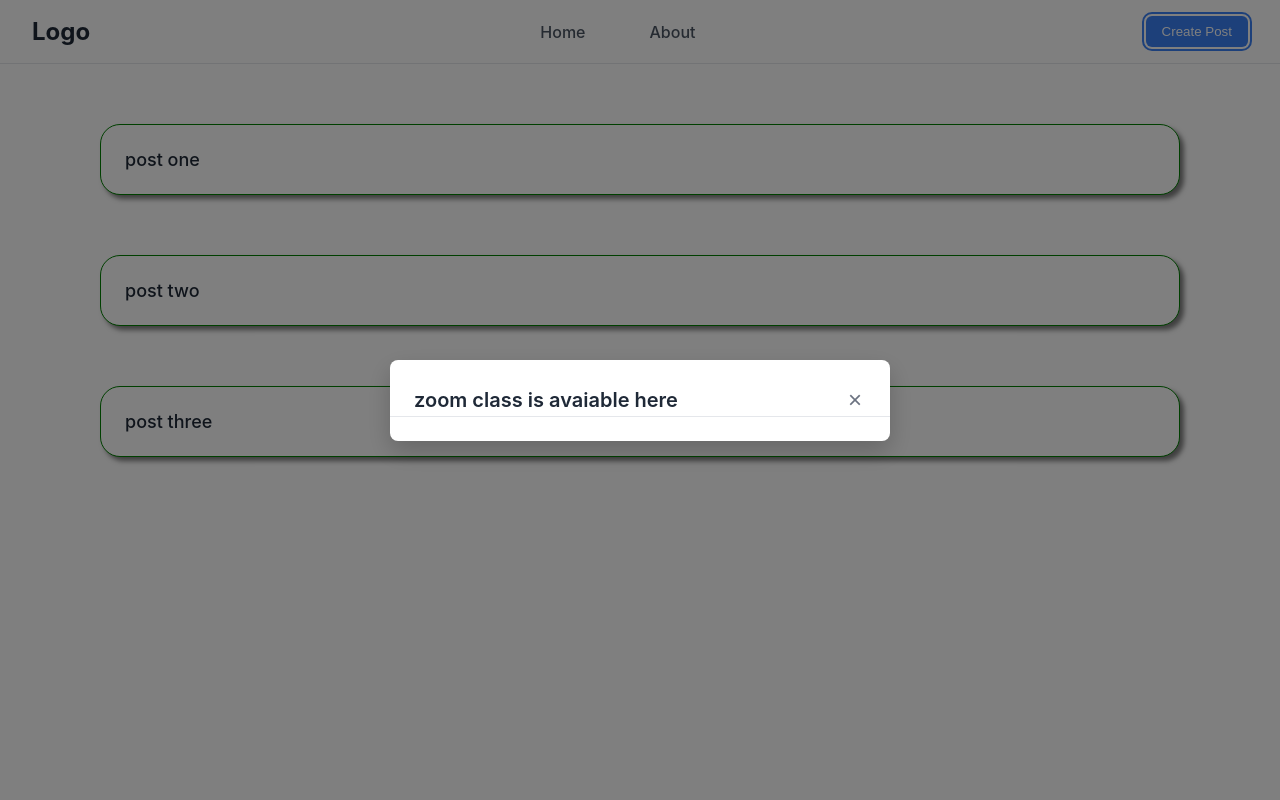
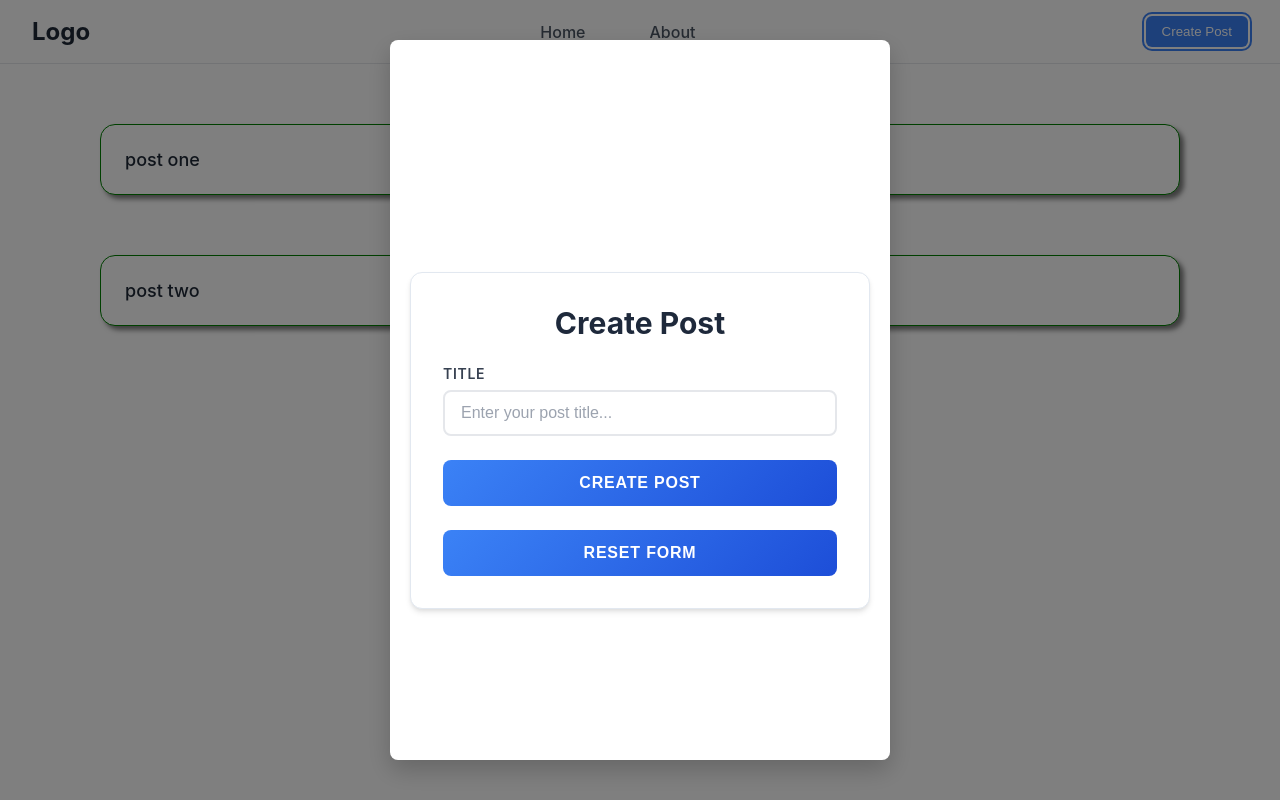
Before and after one commit to zinmyolatt03/react-tuto, a React (Create React App) app: page / in a window 1280 px wide. Both pictures are taken after a click on the button "Create Post". Built offline with nearby package versions, Linux system fonts and the light colour scheme.

Commit message:
working with form

```diff
--- a/src/App.js
+++ b/src/App.js
@@ -3,6 +3,7 @@ import './App.css';
 import Navbar from './components/Navbar/navbar';
 import Postlist from './Postlist/postlist';
 import Modal from './Modal/modal';
+import Createpostform from './components/Createpostform/createpostform';
 
 function App() {
 
@@ -21,29 +22,21 @@ function App() {
                             id : 2,
                             title : 'post two',
                           },
-                          {
-                            id : 3,
-                            title : 'post three',
-                          },
                         ]);
 
+
+  const addPost = ( post ) => {
+    setPosts( (prevState) => [ ...posts, post]);
+  }
 
   return (
     // this is react-fragment
     <>
-    {/*  this is navar setion  */}
       <Navbar setShowModal={setShowModal}/>
-      {/*  this is using props */}
       <Postlist posts={posts}/>
-
       {/* using default children prop in modal section */}
       { showModal && <Modal setShowModal={setShowModal}>
-          <div className="modal-header">
-            <h2 className="modal-title"> zoom class is avaiable <a> here </a> </h2>
-            <button className="modal-close" onClick={closeModal}>
-              ×
-            </button>
-          </div>
+          <Createpostform posts={posts} addPost={addPost} setShowModal={setShowModal}/>
         </Modal>}
     </>
   );
--- a/src/Modal/modal.js
+++ b/src/Modal/modal.js
@@ -2,14 +2,18 @@ import React from 'react';
 import "./modal.css";
 import ReactDOM from 'react-dom';
 
-export default function Modal( { children }) {
+export default function Modal( { children, setShowModal }) {
+
+  const closeModal = () => {
+    setShowModal( false);
+  }
   return (
-
     ReactDOM.createPortal(
         <div className="modal-backdrop">
           <div className="modal-content">
             {/* modal content comes here */}
               { children }
+              <button type='button' onClick={closeModal}> close </button>
           </div>
         </div>, document.querySelector("#modal") )
   )
--- a/src/Singlepost/singlepost.module.css
+++ b/src/Singlepost/singlepost.module.css
@@ -1,5 +1,5 @@
 .card {
     border: 3px solid black;
     box-shadow: 4px 4px 5px rgba(0, 0, 0, 0.5);
-    border-radius: 20px;
+    border-radius: 15px;
 }
--- /dev/null
+++ b/src/components/Createpostform/createpostform.css
@@ -0,0 +1,89 @@
+
+
+.container {
+  min-height: 100vh;
+  display: flex;
+  align-items: center;
+  justify-content: center;
+  padding: 20px;
+}
+
+.post-form {
+  background: white;
+  padding: 2rem;
+  border-radius: 12px;
+  box-shadow: 0 4px 6px -1px rgba(0, 0, 0, 0.1), 0 2px 4px -1px rgba(0, 0, 0, 0.06);
+  width: 100%;
+  max-width: 500px;
+  border: 1px solid #e2e8f0;
+}
+
+.post-form h1 {
+  font-size: 1.875rem;
+  font-weight: 700;
+  color: #1e293b;
+  margin-bottom: 1.5rem;
+  text-align: center;
+}
+
+.post-form .form-control {
+  margin-bottom: 1.5rem;
+}
+.post-form .form-control:last-child {
+  margin-bottom: 0;
+}
+
+.post-form .form-control label {
+  display: block;
+  font-weight: 600;
+  color: #374151;
+  margin-bottom: 0.5rem;
+  font-size: 0.875rem;
+  text-transform: uppercase;
+  letter-spacing: 0.05em;
+}
+
+.post-form .form-control input {
+  width: 100%;
+  padding: 0.75rem 1rem;
+  border: 2px solid #e5e7eb;
+  border-radius: 8px;
+  font-size: 1rem;
+  transition: all 0.2s ease-in-out;
+  background-color: #ffffff;
+}
+
+.post-form .form-control input:focus {
+  outline: none;
+  border-color: #3b82f6;
+  box-shadow: 0 0 0 3px rgba(59, 130, 246, 0.1);
+}
+
+.post-form .form-control input::placeholder {
+  color: #9ca3af;
+}
+
+.post-form .form-control button {
+  width: 100%;
+  background: linear-gradient(135deg, #3b82f6 0%, #1d4ed8 100%);
+  color: white;
+  border: none;
+  padding: 0.875rem 1.5rem;
+  border-radius: 8px;
+  font-size: 1rem;
+  font-weight: 600;
+  cursor: pointer;
+  transition: all 0.2s ease-in-out;
+  text-transform: uppercase;
+  letter-spacing: 0.05em;
+}
+
+.post-form .form-control button:hover {
+  background: linear-gradient(135deg, #2563eb 0%, #1e40af 100%);
+  transform: translateY(-1px);
+  box-shadow: 0 4px 12px rgba(59, 130, 246, 0.4);
+}
+
+.post-form .form-control button:active {
+  transform: translateY(0);
+}
--- /dev/null
+++ b/src/components/Createpostform/createpostform.js
@@ -0,0 +1,42 @@
+import React, { useState } from 'react'
+import "./createpostform.css"
+
+export default function Createpostform( { addPost, setShowModal }) {
+
+    let [ postName, setPostName ] = useState("");
+
+    const resetForm = () => {
+        setPostName("");
+    }
+
+    const createPost = (e) => {
+        e.preventDefault();
+        let post = {
+            id : Math.ceil(Math.random() * 1000),
+            title : postName,
+        }
+        resetForm();
+        addPost( post );
+        setShowModal(false)
+    }
+
+  return (
+    <div className="container">
+        <form className="post-form" onSubmit={createPost}>
+            <h1>Create Post</h1>
+
+            <div className="form-control">
+                <label htmlFor="title">Title</label>
+                <input type="text" id="title" value={postName} onChange={(e) => setPostName(e.target.value)} placeholder="Enter your post title..." />
+            </div>
+
+            <div className="form-control">
+                <button type='submit'>Create Post</button>
+            </div>
+            <div className={`form-control`}>
+                <button type='button' onClick={resetForm}> reset form </button>
+            </div>
+        </form>
+    </div>
+  )
+}
```
